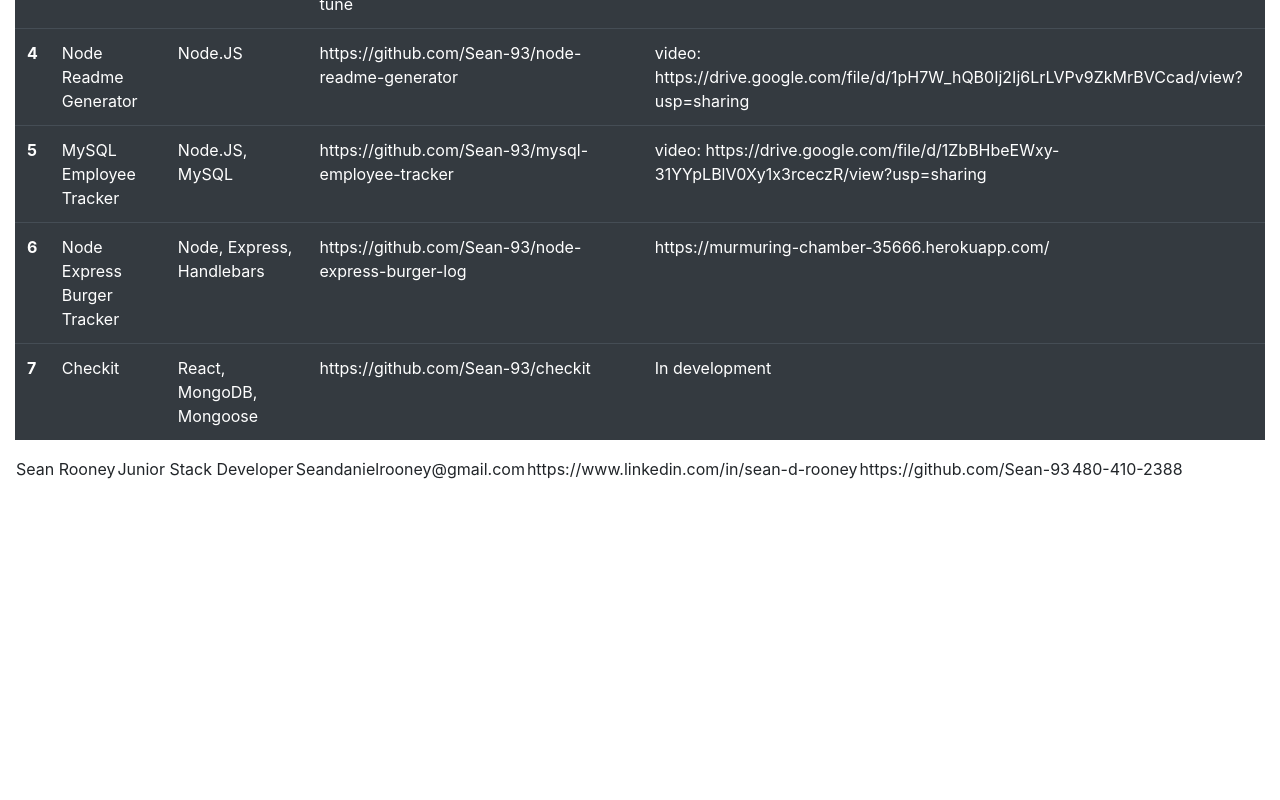
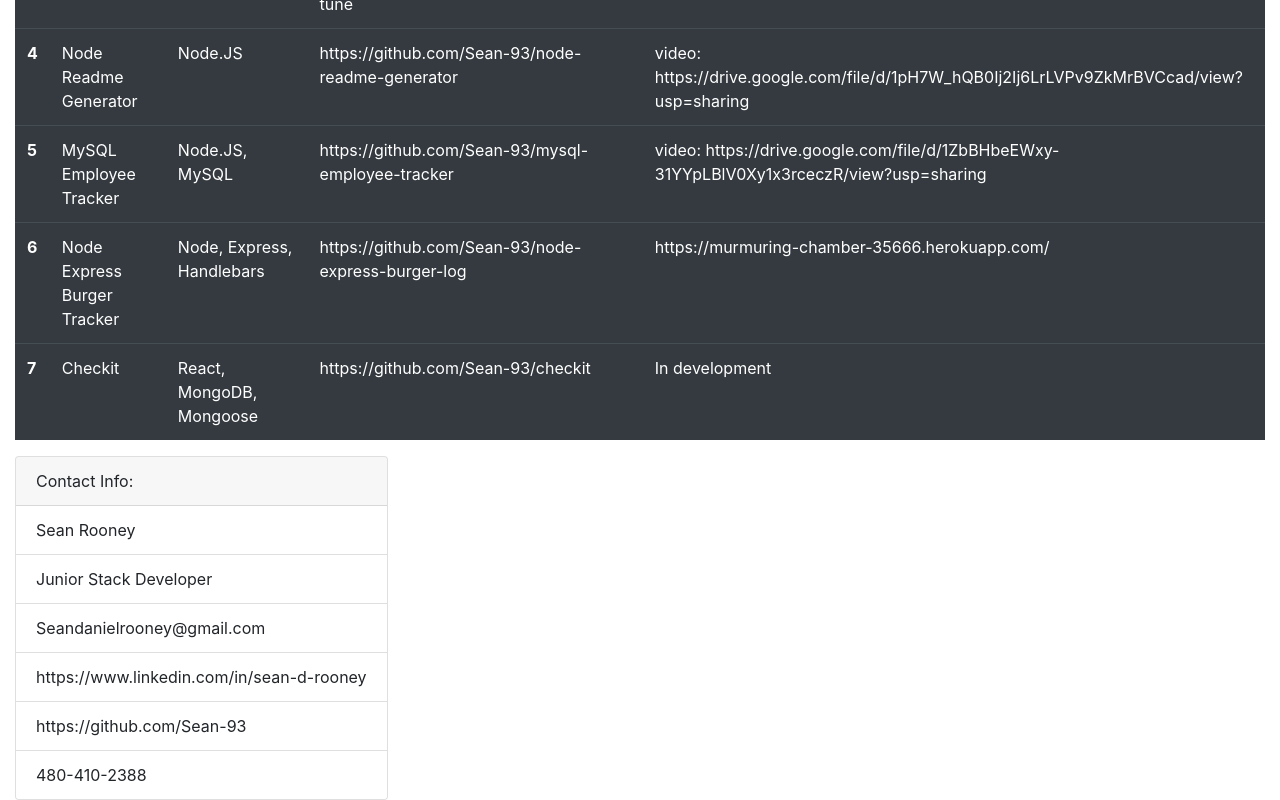
Before and after one commit to Sean-93/react-portfolio, a React (Create React App) app: page / in a window 1280 px wide. Shown: the part 578-1378 px from the top of the page. Before the commit the page ends 1060 px from the top, so only its background shows below. Built offline with nearby package versions, Linux system fonts and the light colour scheme.

Commit message:
contact info

```diff
--- a/src/components/contact.js
+++ b/src/components/contact.js
@@ -4,20 +4,21 @@
   // const [employeesList, setEmployeesList] = useState(props.employeesList);
   const contact = props.contactInfo.map((item, index) => {
       return (
-        <tr>
-          <td>{item.fullName}</td>
-          <br/>
-          <td>{item.title}</td>
-          <br/>
-          <td>{item.email}</td>
-          <br/>
-          <td>{item.linkedIn}</td>
-          <br/>
-          <td>{item.gitHub}</td>
-          <br/>
-          <td>{item.phoneNumber}</td>
-          <br/>
-        </tr>
+        <div className="card">
+        <div className="card-header">
+             Contact Info:
+        </div>
+        <ul className="list-group list-group-flush">
+        <li className="list-group-item">{item.fullName}</li>
+        <li className="list-group-item">{item.title}</li>
+        <li className="list-group-item">{item.email}</li>
+        <li className="list-group-item">{item.linkedIn}</li>
+        <li className="list-group-item">{item.gitHub}</li>
+        <li className="list-group-item">{item.phoneNumber}</li>
+        </ul>
+        </div>
+
+
 
       );
     });
```
